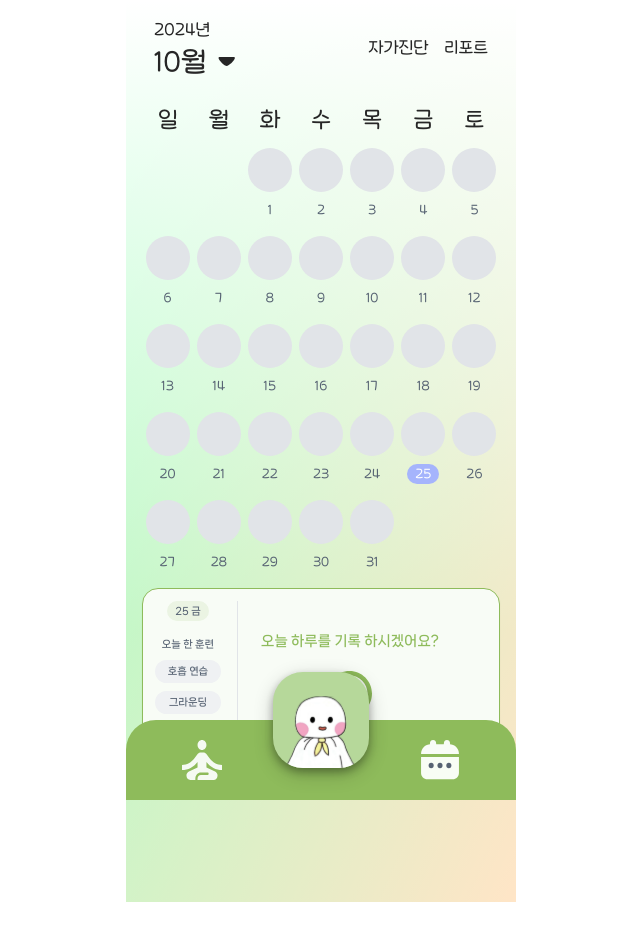
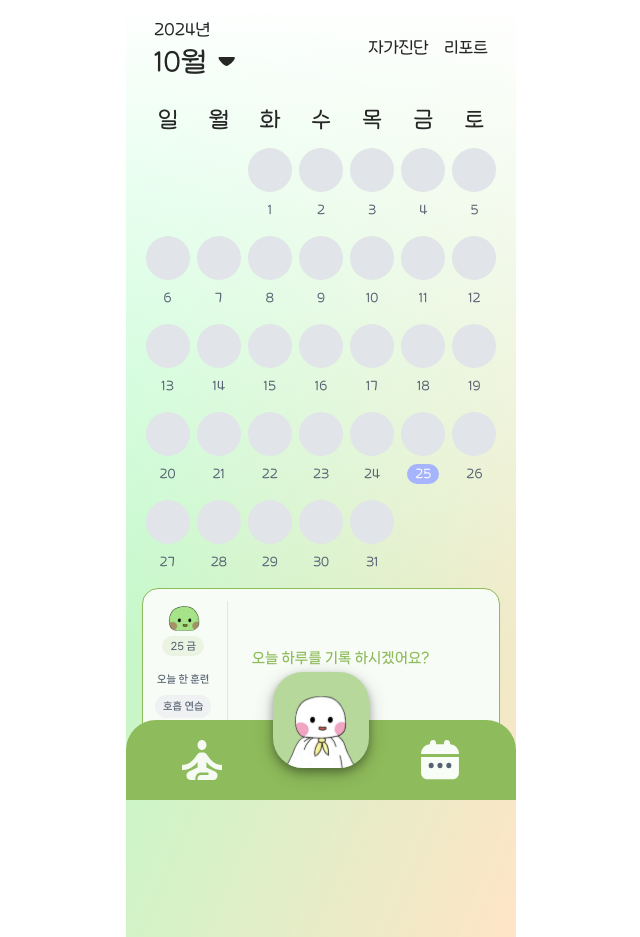
Before and after one commit to seomsoo/ddasoom, a Next.js app in the folder Frontend/: page /record in a window 1280 px wide. Shown: the whole page, without its empty margins (319-959 px from the left). Before the commit the page ends 902 px from the top, so only its background shows below. Built offline with nearby package versions, Linux system fonts and the light colour scheme.

Commit message:
[FEAT] #24 기록 조회에서 캐릭터 나옴

```diff
--- a/Frontend/src/app/record/page.tsx
+++ b/Frontend/src/app/record/page.tsx
@@ -3,15 +3,18 @@
 import { useRouter } from 'next/navigation';
 import React, { useEffect, useMemo, useState } from 'react';
 
+import GreenSomi from '@/asset/Svg/greenSomi.svg';
 import HerongSomi from '@/asset/Svg/herongSomi.svg';
 import MapIcon from '@/asset/Svg/mapIcon.svg';
+import OrangeSomi from '@/asset/Svg/orangeSomi.svg';
 import AddIcon from '@/asset/Svg/plusCircle.svg';
+import YellowSomi from '@/asset/Svg/yellowSomi.svg';
 import Navbar from '@/components/Navbar';
 import Calendar from '@/components/Record/Calendar';
 import DiaryItem from '@/components/Record/DiaryItem';
 
 export default function RecordPage() {
-  const todayTrainings = ['호흡 연습', '그라운딩', '안정화 기법'];
+  const todayTrainings = ['호흡 연습', '호흡 연습', '호흡 연습' ];
   const [selectedDate, setSelectedDate] = useState<Date | null>(null);
   const [todayRecord, setTodayRecord] = useState<{ diaryEntry: string | null; selectedIcons: string[] | null }>({
     diaryEntry: null,
@@ -72,7 +75,21 @@ export default function RecordPage() {
     const month = displayDate.getMonth() + 1;
     const day = displayDate.getDate();
 
-    router.push(`/calendar/dailyRecord?year=${year}&month=${month}&day=${day}`);
+    router.push(`/record/dailyRecord?year=${year}&month=${month}&day=${day}`);
+  };
+
+  // DdaSomi 아이콘 조건부 렌더링
+  const renderSomiIcon = () => {
+    switch (todayTrainings.length) {
+    case 1:
+      return <YellowSomi className='mb-2'/>;
+    case 2:
+      return <OrangeSomi className='mb-2'/>;
+    case 3:
+      return <GreenSomi />;
+    default:
+      return null;
+    }
   };
 
   return (
@@ -82,7 +99,7 @@ export default function RecordPage() {
       {/* 공황 일지 박스: panicData가 있을 때만 표시 */}
       {panicData && (
         <div>
-          <HerongSomi className="mt-6 -mb-5 ml-5"/>
+          <HerongSomi className="mt-6 -mb-5 ml-5 "/>
           <div className="bg-main4 rounded-2xl border border-main1 p-3 shadow-sm mt-4">
             <p className="font-bold text-lg">공황 일지</p>
             <div className="mt-2">
@@ -97,7 +114,9 @@ export default function RecordPage() {
 
       <div className="bg-main4 rounded-2xl border border-main1 p-3 shadow-sm mt-4 flex">
         <div className="flex flex-col items-center mr-4 font-nanumBold text-gray5">
+          {todayTrainings && renderSomiIcon()}
           <div className="bg-main3 rounded-2xl p-2 text-center text-xxs w-15 h-5 text-nowrap flex items-center justify-center">
+
             <div>
               {displayDate.getDate()} {selectedDay}
             </div>
```
Also changed, not shown: Frontend/src/asset/Svg/greenSomi.svg (added).
